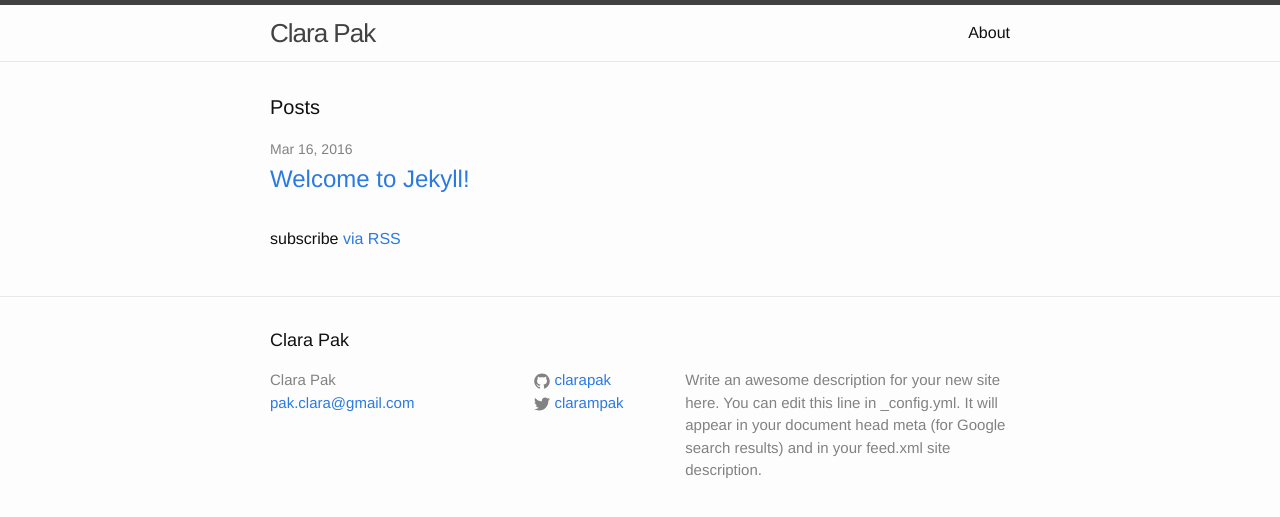
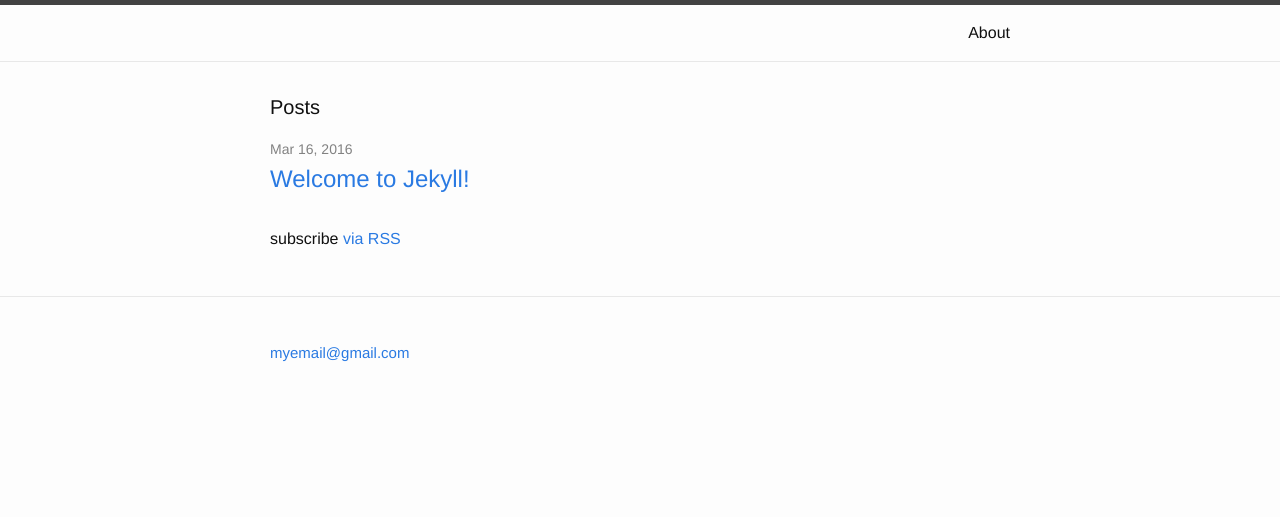
Before and after one commit to clarapak/clarapak.github.io, a Jekyll site: the page built from index.html, in a window 1280 px wide. Shown: the top 517 px of the page. Built offline with Jekyll 4.4.1, drawn with Linux system fonts in a browser that asks for light colours.

Commit message:
Update _config.yml

```diff
--- a/_config.yml
+++ b/_config.yml
@@ -1,21 +1,75 @@
-# Welcome to Jekyll!
-#
-# This config file is meant for settings that affect your whole blog, values
-# which you are expected to set up once and rarely need to edit after that.
-# For technical reasons, this file is *NOT* reloaded automatically when you use
-# 'jekyll serve'. If you change this file, please restart the server process.
+# main text of home
+name: John Doe
+bio: 'A Man who travels the world eating noodles'
 
-# Site settings
-title: Clara Pak
-email: pak.clara@gmail.com
-description: > # this means to ignore newlines until "baseurl:"
-  Write an awesome description for your new site here. You can edit this
-  line in _config.yml. It will appear in your document head meta (for
-  Google search results) and in your feed.xml site description.
-baseurl: "" # the subpath of your site, e.g. /blog
-url: "http://clarapak.me" # the base hostname & protocol for your site
-twitter_username: clarampak
-github_username:  clarapak
+# if it's an external image, update below for true
+external-image: false
+picture: 'assets/images/profile.jpg'
 
-# Build settings
+url: https://koppl.in/indigo
+# your url: http://USERNAME.github.io
+
+permalink: /:title/
+
 markdown: kramdown
+highlighter: rouge
+
+analytics-google: 'UA-MYANALYTICS'
+
+# if you don't want comments in your posts, set to false
+disqus: mydisqus
+
+# if you don't have any of social below, comment the line
+facebook: myfacebook
+twitter: mytwitter
+# google: mygoogle
+# instagram: myinstagram
+# pinterest: mypinterest
+# linkedin: mylinkedin
+youtube: myyoutube
+spotify: myspotify
+github: mygithub
+medium: medium
+email: myemail@gmail.com
+
+# do you want a larger site? change the option below
+# options: [normal, large] | default: normal
+# normal = 560px / large = 810px
+width: normal
+
+# if you don't need pagination, comment the *paginate* configs below
+# paginate: 5
+# paginate_path: "blog/:num/"
+
+# if you don't need projects, comment the *projects* configs below
+projects: true
+
+# if you don't need "about" or "blog", comment them out below
+about: true
+blog: true
+
+# do you want to show the "read time" of the posts?
+read-time: true
+
+# do you want to show the "tags" inside the posts?
+show-tags: true
+
+# related posts inside a post?
+related: true
+
+# do you want some animations?
+animation: true
+
+gems:
+  - jemoji
+  - jekyll-mentions
+  - jekyll-seo-tag
+  - jekyll-feed
+  - jekyll-sitemap
+  - jekyll-gist
+  - jekyll-paginate
+
+jekyll-mentions:
+    base_url: https://github.com
+
+exclude: [README.md, Gemfile, Gemfile.lock, node_modules, gulpfile.js, package.json, _site, src, vendor, CNAME, indigo-gh-pages.zip, Rakefile, screen-shot.png, travis.sh]
```
